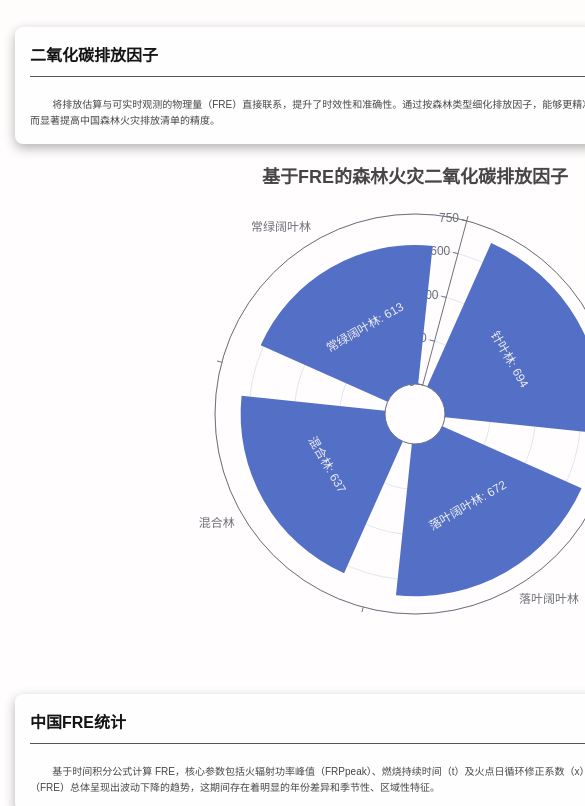
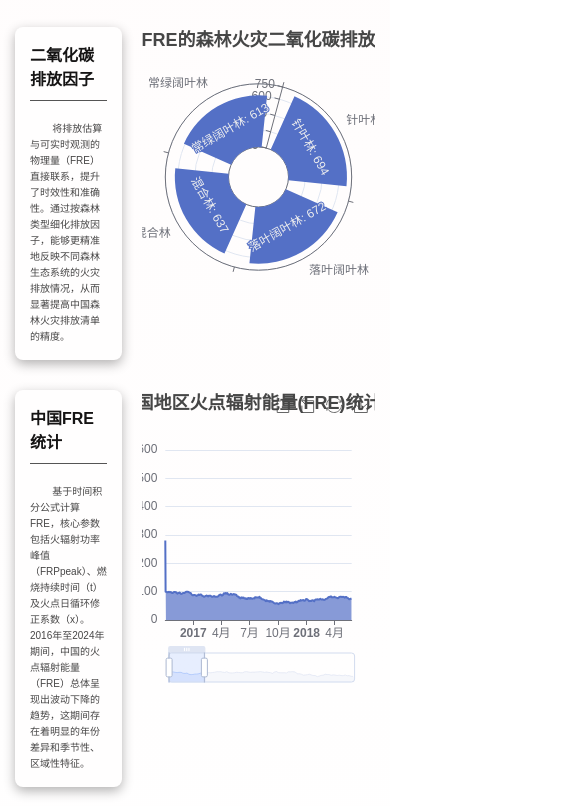
Before and after one commit to Linnnjjj/xinghuozhimou, a plain HTML site: page fire-analysis.html in a window 390 px wide. Shown: the part 326-1132 px from the top of the page, 585 px wide, since content can reach past the window. Drawn offline with nearby package versions, Linux system fonts and the light colour scheme.

Commit message:
fire-analysis.html

```diff
--- a/fire-analysis.html
+++ b/fire-analysis.html
@@ -245,7 +245,13 @@
             padding: 10px 15px;
             gap: 10px;
         }
-
+        .diagram
+        {
+            width: 100%;
+            max-width: 800px;
+            height: 300px;
+            flex: 3;
+        }
         .satellite-selector {
             width: 100%;
             justify-content: space-between;
@@ -293,7 +299,7 @@
         }
 
         .content-section {
-            flex-direction: column;
+            /* flex-direction: column; */
             margin-bottom: 30px;
             gap: 20px;
             padding: 0 15px;
@@ -691,4 +697,5 @@
 
     </script>
 </body>
+
 </html>
```
